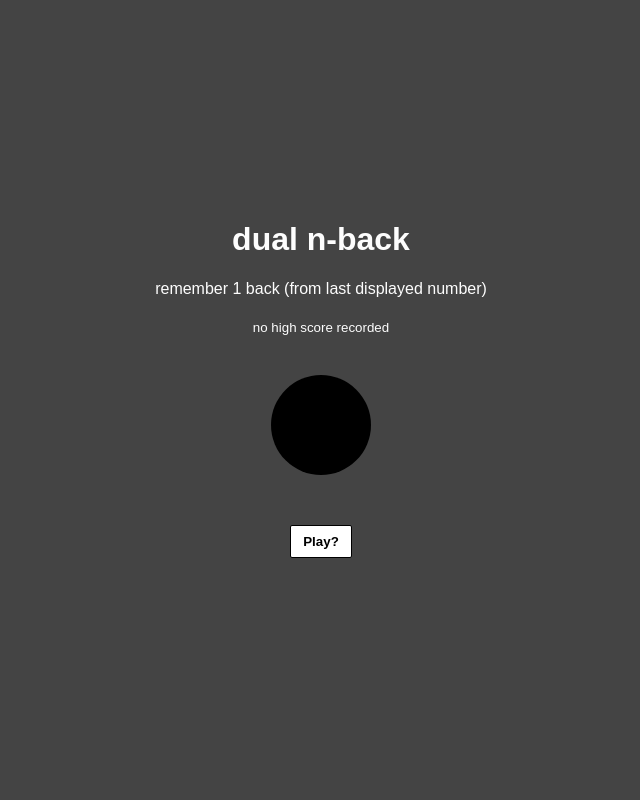
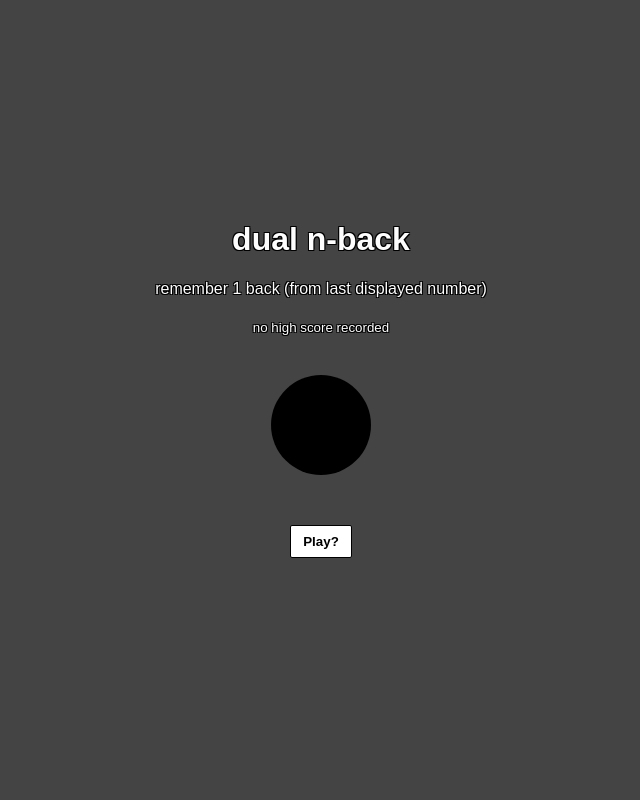
Before and after one commit to jz-k/dualN-back, a PHP site: page /markup.html in a window 1280 px wide. Shown: the whole page, without its empty margins (319-959 px from the left). Run offline with PHP 8.4, Linux system fonts and the light colour scheme; some web fonts are replaced.

Commit message:
improve visibility of text during win animation

```diff
--- a/style.css
+++ b/style.css
@@ -19,6 +19,8 @@ body {
 	z-index: 0;
 	position: relative;
 	height: 100vh;
+	text-shadow: -1px -1px 0 #000, 1px -1px 0 #000, -1px 1px 0 #000,
+		1px 1px 0 #000;
 }
 
 main {
@@ -70,6 +72,7 @@ header {
 	border-radius: 50%;
 	text-align: center;
 	color: #222;
+	text-shadow: none;
 }
 
 .play {
@@ -103,7 +106,7 @@ header {
 	width: 300vw;
 	top: 0;
 	z-index: 0;
-	animation: 5s cubic-bezier(.9, 1, .7, 1) swipe;
+	animation: 5s cubic-bezier(0.9, 1, 0.7, 1) swipe;
 	clip-path: polygon(25% 0%, 100% 0%, 75% 100%, 0% 100%);
 }
 
```
